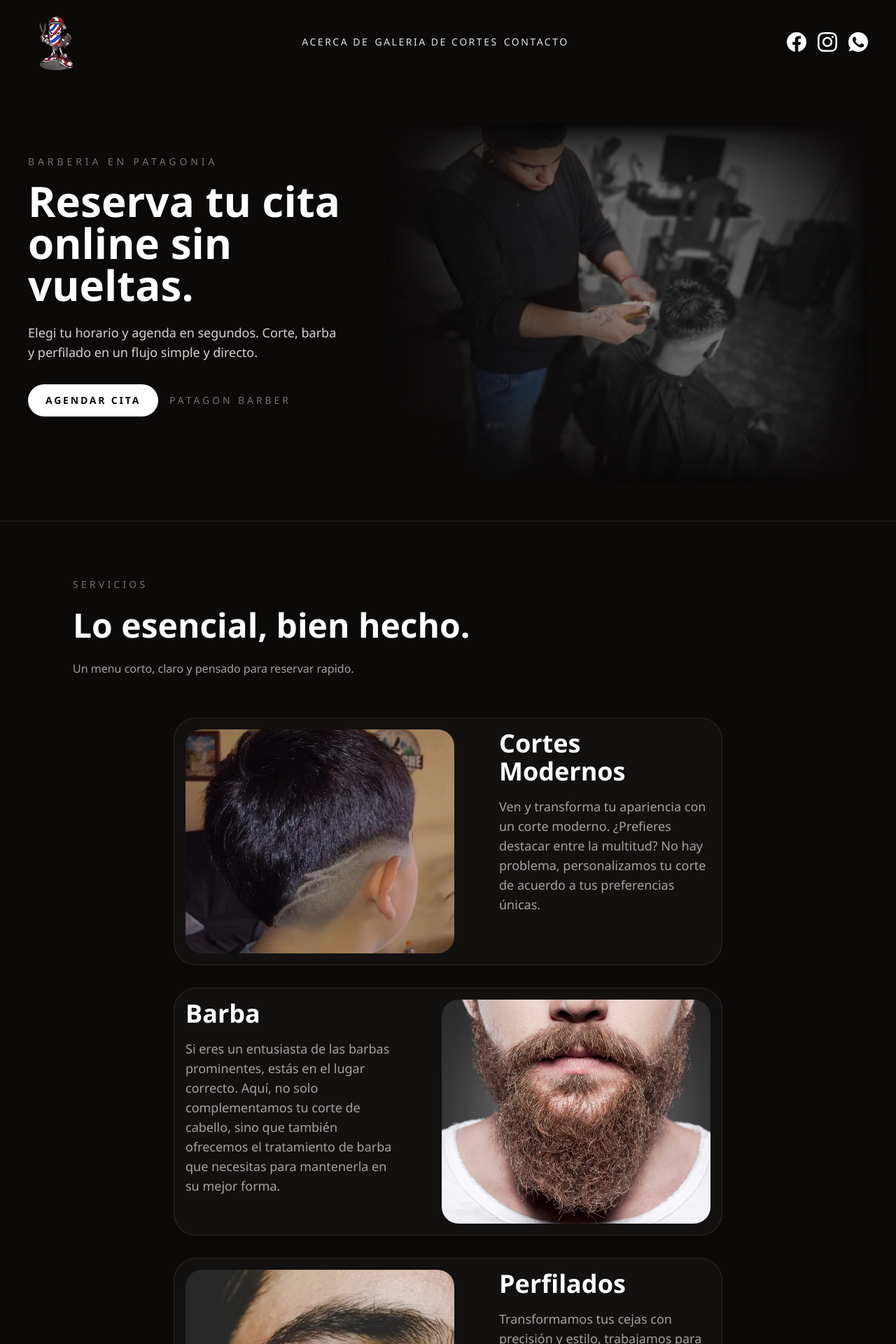
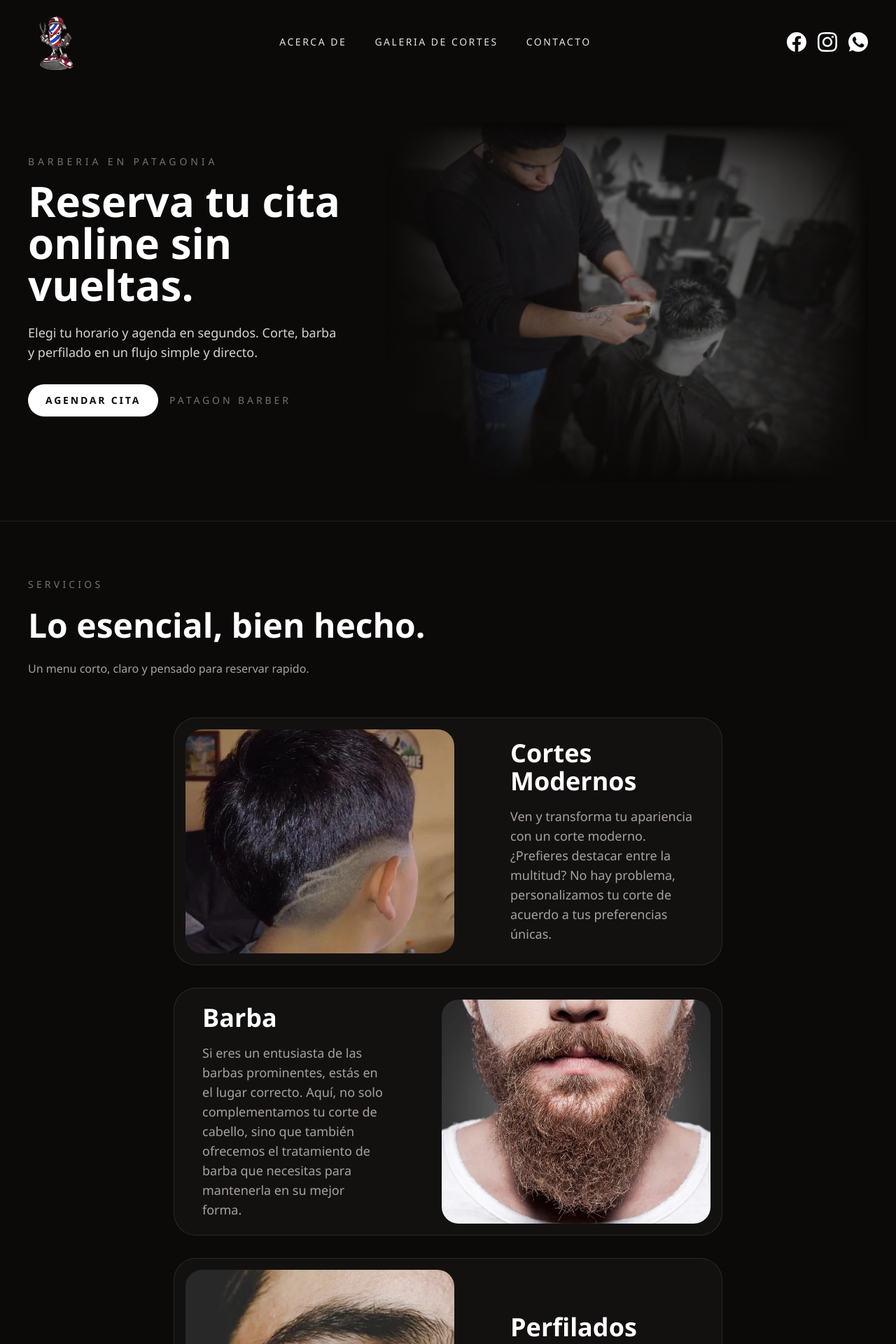
Before and after one commit to Alejo9601/don-ribete-barber, a React (Vite) app in the folder frontend/: page / in a window 1280 px wide. Shown: the top 1920 px of the page at 70% size. Built offline with nearby package versions, Linux system fonts and the light colour scheme; no server answers.

Commit message:
fix(frontend): align service section spacing

```diff
--- a/frontend/src/components/BusinessServices/ServiceDescription.tsx
+++ b/frontend/src/components/BusinessServices/ServiceDescription.tsx
@@ -19,12 +19,12 @@ const ServiceDescription = ({
         />
       </div>
       <div
-        className={`flex h-fit w-full min-w-0 flex-col justify-center py-2 text-white lg:flex-1 lg:py-0 ${reversed ? 'items-start lg:pr-10' : 'items-start lg:pl-10'} `}
+        className={`flex h-full w-full min-w-0 flex-col justify-center px-2 py-4 text-white lg:flex-1 lg:px-6 lg:py-0 ${reversed ? 'items-start lg:pr-14' : 'items-start lg:pl-14'} `}
       >
-        <h1 className="w-full text-start text-3xl font-semibold md:text-4xl">
+        <h1 className="w-full max-w-xl text-start text-3xl font-semibold md:text-4xl">
           {descHeading}
         </h1>
-        <p className="w-full pt-4 text-base leading-7 text-stone-400 md:text-lg">
+        <p className="w-full max-w-xl pt-4 text-base leading-7 text-stone-400 md:text-lg">
           {descParagraph}
         </p>
       </div>
--- a/frontend/src/components/BusinessServices/index.tsx
+++ b/frontend/src/components/BusinessServices/index.tsx
@@ -15,7 +15,7 @@ function isOddIndex(index: number) {
 const BusinessServices = () => {
   return (
     <WithMarginWrapper>
-      <div className="mx-auto mt-14 flex w-full max-w-6xl flex-col gap-8 px-6 lg:px-10">
+      <div className="mx-auto mt-14 flex w-full max-w-7xl flex-col gap-8 px-6 lg:px-10">
         {services.map((service, index) => {
           return (
             <ServiceContainer reversed={isOddIndex(index)} key={index}>
--- a/frontend/src/components/Header/Navbar/index.tsx
+++ b/frontend/src/components/Header/Navbar/index.tsx
@@ -15,7 +15,7 @@ const Navbar = () => {
         <BurgerButtonSVG></BurgerButtonSVG>
       </button>
       <ul
-        className={`${!showNav ? 'hidden' : 'flex'} absolute right-0 top-0 z-[4] h-screen w-dvw flex-col items-center justify-center bg-stone-950/95 lg:relative lg:flex lg:h-fit lg:w-fit lg:flex-row lg:gap-2 lg:bg-transparent`}
+        className={`${!showNav ? 'hidden' : 'flex'} absolute right-0 top-0 z-[4] h-screen w-dvw flex-col items-center justify-center bg-stone-950/95 lg:relative lg:flex lg:h-fit lg:w-fit lg:flex-row lg:gap-10 lg:bg-transparent`}
       >
         <SectionLink>Acerca de</SectionLink>
         <SectionLink>Galeria de Cortes</SectionLink>
--- a/frontend/src/pages/Home.tsx
+++ b/frontend/src/pages/Home.tsx
@@ -46,7 +46,7 @@ const Home = () => {
   return (
     <VisitorsHomeLayout>
       <main className="bg-stone-950 py-20">
-        <div className="mx-auto flex max-w-6xl flex-col gap-6 px-6 lg:px-10">
+        <div className="mx-auto flex max-w-7xl flex-col gap-6 px-6 lg:px-10">
           <p className="text-sm uppercase tracking-[0.3em] text-stone-500">
             Servicios
           </p>
```
